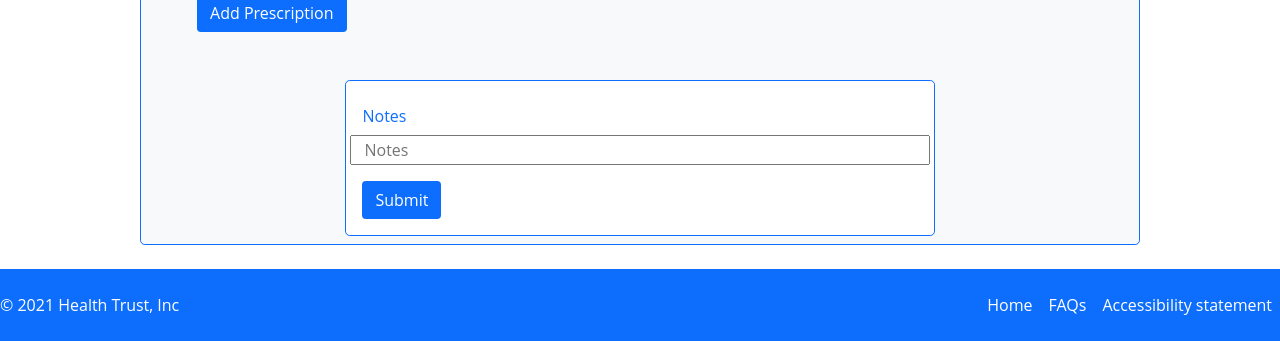
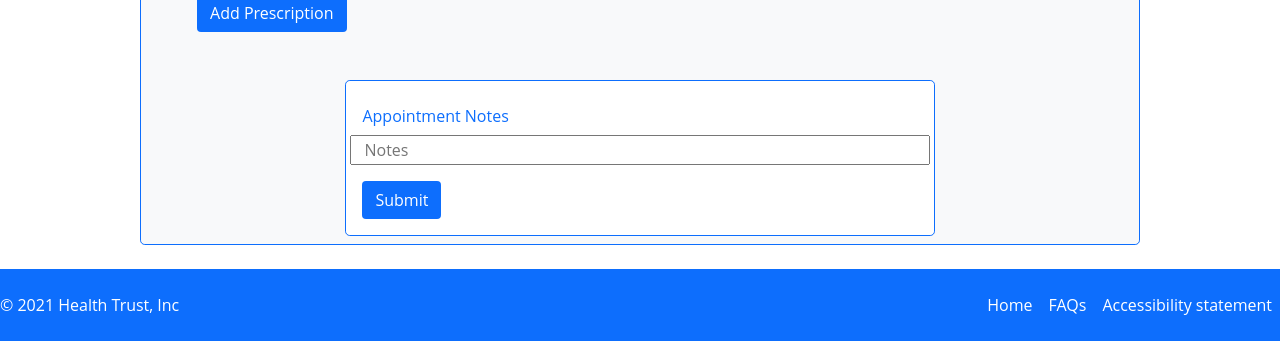
Before and after one commit to mfronistas/HealthTrustApp, a Flask app: page /appointmentview in a window 1280 px wide. Shown: the part 897-1238 px from the top of the page. Run offline with Flask 2, Linux system fonts and the light colour scheme; some web fonts are replaced.

Commit message:
Minor style change.

```diff
--- a/templates/appointmentview.html
+++ b/templates/appointmentview.html
@@ -73,7 +73,7 @@
 </div>
     <div class="card mx-auto p-3 bg-white text-primary border-primary border rounded-3" style="width:60%;">
                 <div class="row mb-3">
-                    <label for="inputPassword3" class="col-sm-2 col-form-label">Notes</label>
+                    <label for="inputPassword3" class="col-form-label">Appointment Notes</label>
                     <input type="text" id="notes" name="notes" placeholder="Notes">
                     </div>
                 <div>
```
